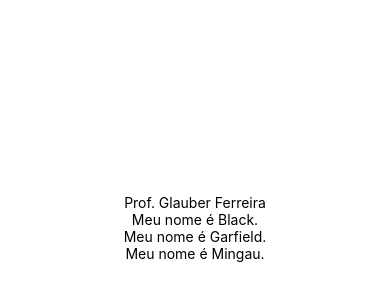
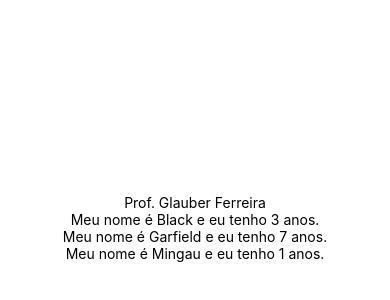
Before and after one commit to glauberferreira/pmovel-manha, a React Native app: screen / in a window 390 px wide. Shown: the part 194-494 px from the top of the page. Built offline with nearby package versions, Linux system fonts and the light colour scheme.

Commit message:
adiciona a propriedade idade ao componente Gato

```diff
--- a/App.js
+++ b/App.js
@@ -6,9 +6,9 @@ export default function App() {
   return (
     <View style={styles.container}>
       <Text>Prof. Glauber Ferreira</Text>
-      <Gato nome="Black"/>
-      <Gato nome="Garfield"/>
-      <Gato nome="Mingau"/>
+      <Gato nome="Black" idade={3}/>
+      <Gato nome="Garfield" idade={7}/>
+      <Gato nome="Mingau" idade={1}/>
       <StatusBar style="auto" />
     </View>
   );
--- a/Gato.js
+++ b/Gato.js
@@ -1,9 +1,9 @@
 import { View, Text } from 'react-native';
 
-const Gato = ({nome}) => {
+const Gato = ({nome, idade}) => {
     return(
         <View>
-            <Text>Meu nome é {nome}.</Text>
+            <Text>Meu nome é {nome} e eu tenho {idade} anos.</Text>
         </View>
     );
 }
```
